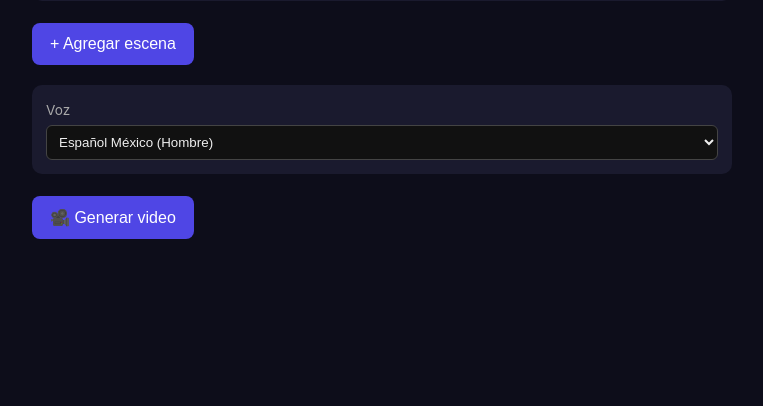
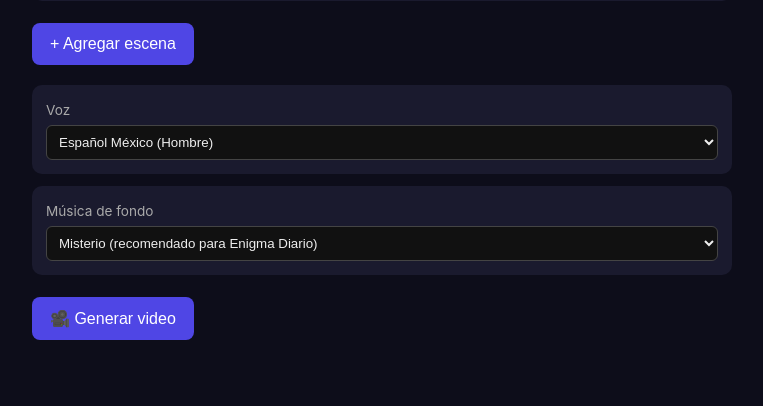
Before and after one commit to FrannyRD/Videoapp, a Flask app: page / in a window 1280 px wide. Shown: the part 738-1144 px from the top of the page, without its empty margins (258-1021 px from the left). Before the commit the page ends 977 px from the top, so only its background shows below. Run offline with Flask 3, Linux system fonts and the light colour scheme.

Commit message:
Add files via upload

```diff
--- a/templates/index.html
+++ b/templates/index.html
@@ -33,6 +33,16 @@
       <option value="mexico_hombre">Español México (Hombre)</option>
       <option value="espana_hombre">Español España (Hombre)</option>
       <option value="espana_mujer">Español España (Mujer)</option>
+    </select>
+  </div>
+
+  <div class="scene">
+    <label>Música de fondo</label>
+    <select id="music">
+      <option value="mystery">Misterio (recomendado para Enigma Diario)</option>
+      <option value="suspense">Suspenso</option>
+      <option value="epic">Épica</option>
+      <option value="none">Sin música</option>
     </select>
   </div>
 
@@ -74,6 +84,7 @@
       });
 
       const voice = document.getElementById("voice").value;
+      const music = document.getElementById("music").value;
       const statusEl = document.getElementById("status");
       const btn = document.getElementById("generateBtn");
 
@@ -91,7 +102,7 @@
         const resp = await fetch("/api/generate", {
           method: "POST",
           headers: { "Content-Type": "application/json" },
-          body: JSON.stringify({ scenes, voice })
+          body: JSON.stringify({ scenes, voice, music })
         });
         const data = await resp.json();
 
```
